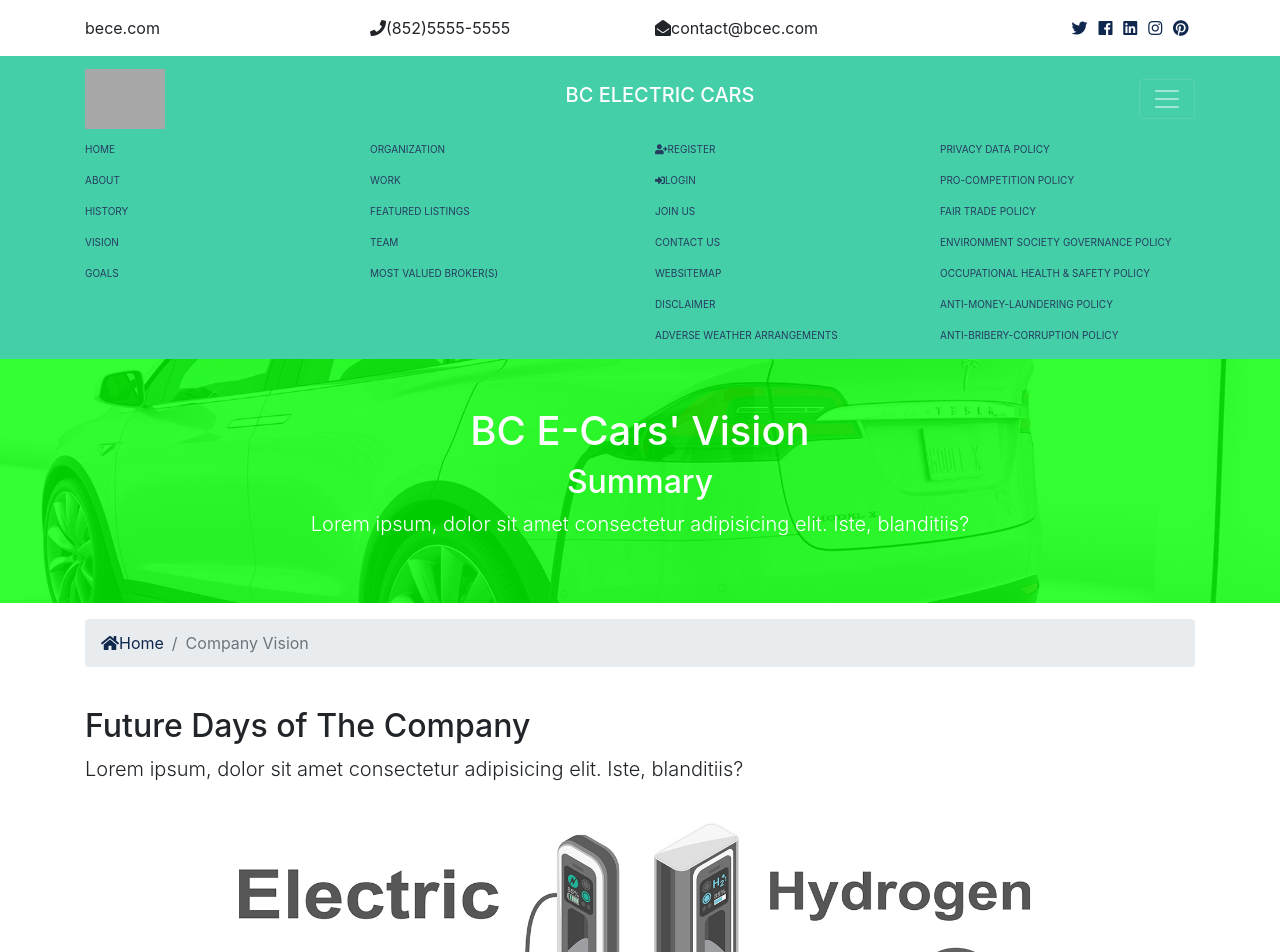
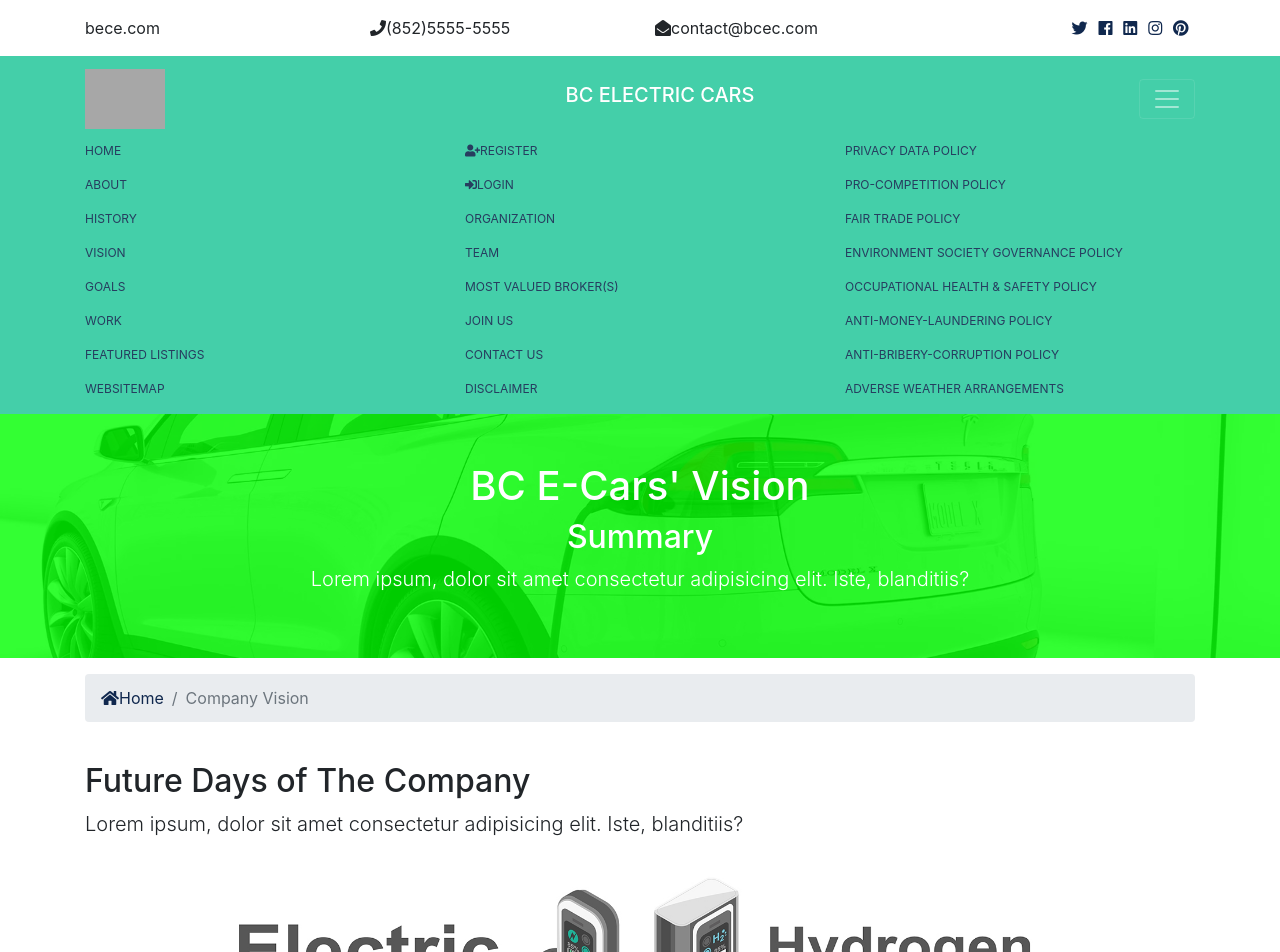
Before and after one commit to frankmok/PRJT, a Django app: page /vision in a window 1280 px wide, after a click that opens the changed part. Shown: the top 952 px of the page. Run offline with Django 4.2, Linux system fonts and the light colour scheme; some libraries are stand-ins or nearby versions; grey boxes are pictures that could not be loaded.

```diff
--- a/templates/pages/index.html
+++ b/templates/pages/index.html
@@ -180,7 +180,7 @@
         <div class="row text-center">
           <div class="col-md-4">
             <hr />
-            <h3>Consulting Services</h3>
+            <h2>Insurance & Consult</h2>
             <p>
               Lorem ipsum dolor sit amet consectetur adipisicing elit. Incidunt,
               debitis nam! Repudiandae, provident iste consequatur hic
@@ -189,7 +189,7 @@
           </div>
           <div class="col-md-4">
             <hr />
-            <h3>Maintenance Services</h3>
+            <h2>Maintenance & Repair</h2>
             <p>
               Lorem ipsum dolor sit amet consectetur adipisicing elit. Incidunt,
               debitis nam! Repudiandae, provident iste consequatur hic
@@ -198,7 +198,7 @@
           </div>
           <div class="col-md-4">
             <hr />
-            <h3>Renting & Selling</h3>
+            <h2>Renting & Selling</h2>
             <p>
               Lorem ipsum dolor sit amet consectetur adipisicing elit. Incidunt,
               debitis nam! Repudiandae, provident iste consequatur hic
--- a/templates/pages/vision.html
+++ b/templates/pages/vision.html
@@ -54,6 +54,24 @@
           harum perferendis laborum molestias quia.
         </p>
         <br />
+        <h2>Research of The Company</h2>
+        <p class="lead">
+          Lorem ipsum, dolor sit amet consectetur adipisicing elit. Iste, blanditiis?
+        </p>
+        <img src={% static "img/research.jpg" %} alt="" />
+        <p class="mt-4">
+          Lorem ipsum dolor sit amet consectetur adipisicing elit.
+          Perspiciatis esse officia repudiandae ad saepe ex, amet neque quod
+          accusamus rem quia magnam magni dolorum facilis ullam minima
+          perferendis? Exercitationem at quaerat commodi id libero eveniet
+          harum perferendis laborum molestias quia.
+          Lorem ipsum dolor sit amet consectetur adipisicing elit.
+          Perspiciatis esse officia repudiandae ad saepe ex, amet neque quod
+          accusamus rem quia magnam magni dolorum facilis ullam minima
+          perferendis? Exercitationem at quaerat commodi id libero eveniet
+          harum perferendis laborum molestias quia.
+        </p>
+        <br />
         <h2>Development of The Company</h2>
         <p class="lead">
           Lorem ipsum, dolor sit amet consectetur adipisicing elit. Iste, blanditiis?
--- a/templates/partials/_navbar.html
+++ b/templates/partials/_navbar.html
@@ -15,7 +15,7 @@
       </button>
       <div class="collapse navbar-collapse" id="navbarNavAltMarkup">
         <div class="row">
-        <div class="col-md-3">
+        <div class="col-md-4">
         <ul class="navbar-nav">
           <li
           {% if '/' == request.path %}
@@ -23,7 +23,7 @@
           {% else %}
           class="nav-item mr-3"
           {% endif %}>
-            <a class="nav-link text-primary" style="font-size:10px;" href={% url "index" %}>Home</a>
+            <a class="nav-link text-primary" style="font-size:12px;" href={% url "index" %}>Home</a>
           </li>
           <li
           {% if 'about' in request.path %}
@@ -31,7 +31,7 @@
           {% else %}
           class="nav-item mr-3"
           {% endif %}>
-            <a class="nav-link text-primary" style="font-size:10px;" href={% url "about" %}>About</a>
+            <a class="nav-link text-primary" style="font-size:12px;" href={% url "about" %}>About</a>
           </li>
           <li
           {% if 'history' in request.path %}
@@ -39,7 +39,7 @@
           {% else %}
           class="nav-item mr-3"
           {% endif %}>
-            <a class="nav-link text-primary" style="font-size:10px;" href={% url "history" %}>History</a>
+            <a class="nav-link text-primary" style="font-size:12px;" href={% url "history" %}>History</a>
           </li>
           <li
           {% if 'vision' in request.path %}
@@ -47,7 +47,7 @@
           {% else %}
           class="nav-item mr-3"
           {% endif %}>
-            <a class="nav-link text-primary" style="font-size:10px;" href={% url "vision" %}>Vision</a>
+            <a class="nav-link text-primary" style="font-size:12px;" href={% url "vision" %}>Vision</a>
           </li>
           <li
           {% if 'goals' in request.path %}
@@ -55,19 +55,7 @@
           {% else %}
           class="nav-item mr-3"
           {% endif %}>
-            <a class="nav-link text-primary" style="font-size:10px;" href={% url "goals" %}>Goals</a>
-          </li>
-        </ul>
-        </div>
-        <div class="col-md-3">
-        <ul class="navbar-nav">
-          <li
-          {% if 'organization' in request.path %}
-          class="nav-item active mr-3"
-          {% else %}
-          class="nav-item mr-3"
-          {% endif %}>
-            <a class="nav-link text-primary" style="font-size:10px;" href={% url "organization" %}>Organization</a>
+            <a class="nav-link text-primary" style="font-size:12px;" href={% url "goals" %}>Goals</a>
           </li>
           <li
           {% if 'work' in request.path %}
@@ -75,7 +63,7 @@
           {% else %}
           class="nav-item mr-3"
           {% endif %}>
-            <a class="nav-link text-primary" style="font-size:10px;" href={% url "work" %}>Work</a>
+            <a class="nav-link text-primary" style="font-size:12px;" href={% url "work" %}>Work</a>
           </li>
           <li
           {% if 'listings' in request.path %}
@@ -83,27 +71,19 @@
           {% else %}
           class="nav-item mr-3"
           {% endif %}>
-            <a class="nav-link text-primary" style="font-size:10px;" href={% url "listings" %}>Featured Listings</a>
+            <a class="nav-link text-primary" style="font-size:12px;" href={% url "listings" %}>Featured Listings</a>
           </li>
           <li
-          {% if 'team' in request.path %}
+          {% if 'sitemap' in request.path %}
           class="nav-item active mr-3"
           {% else %}
           class="nav-item mr-3"
           {% endif %}>
-            <a class="nav-link text-primary" style="font-size:10px;" href={% url "team" %}>Team</a>
-          </li>
-          <li
-          {% if 'mvb' in request.path %}
-          class="nav-item active mr-3"
-          {% else %}
-          class="nav-item mr-3"
-          {% endif %}>
-            <a class="nav-link text-primary" style="font-size:10px;" href={% url "mvb" %}>Most Valued Broker(s)</a>
+            <a class="nav-link text-primary" style="font-size:12px;" href={% url "sitemap" %}>Websitemap</a>
           </li>
         </ul>
         </div>
-        <div class="col-md-3">
+        <div class="col-md-4">
         <ul class="navbar-nav ml-auto">
         <!-- if login then show dashboard and logout link -->
         {% if user.is_authenticated %}
@@ -114,11 +94,11 @@
           {% else %}
           class="nav-item mr-3"
           {% endif %}>
-            <a class="nav-link text-primary" style="font-size:10px;" href={% url "dashboard" %}>Welcome {{user.username}} (dashboard)</a>
+            <a class="nav-link text-primary" style="font-size:12px;" href={% url "dashboard" %}>Welcome {{user.username}} (dashboard)</a>
           </li>
           <!-- logout link -->
           <li class="nav-item mr-3">
-            <a href="javascript: {document.getElementById('logout').submit()}" class="nav-link text-primary" style="font-size:10px;">
+            <a href="javascript: {document.getElementById('logout').submit()}" class="nav-link text-primary" style="font-size:12px;">
               <i class="fas fa-sign-out-alt"></i>Logout</a>
             <form action="{% url 'logout' %}" method="POST" id="logout">
             {% csrf_token %}
@@ -132,7 +112,7 @@
           {% else %}
           class="nav-item mr-3"
           {% endif %}>
-            <a class="nav-link text-primary" style="font-size:10px;" href={% url "register" %}>
+            <a class="nav-link text-primary" style="font-size:12px;" href={% url "register" %}>
               <i class="fas fa-user-plus"></i>Register</a>
           </li>
           <li
@@ -141,17 +121,41 @@
           {% else %}
           class="nav-item mr-3"
           {% endif %}>
-            <a class="nav-link text-primary" style="font-size:10px;" href={% url "login" %}>
+            <a class="nav-link text-primary" style="font-size:12px;" href={% url "login" %}>
               <i class="fas fa-sign-in-alt"></i>Login</a>
           </li>
         {% endif %}
+          <li
+          {% if 'organization' in request.path %}
+          class="nav-item active mr-3"
+          {% else %}
+          class="nav-item mr-3"
+          {% endif %}>
+            <a class="nav-link text-primary" style="font-size:12px;" href={% url "organization" %}>Organization</a>
+          </li>
+          <li
+          {% if 'team' in request.path %}
+          class="nav-item active mr-3"
+          {% else %}
+          class="nav-item mr-3"
+          {% endif %}>
+            <a class="nav-link text-primary" style="font-size:12px;" href={% url "team" %}>Team</a>
+          </li>
+          <li
+          {% if 'mvb' in request.path %}
+          class="nav-item active mr-3"
+          {% else %}
+          class="nav-item mr-3"
+          {% endif %}>
+            <a class="nav-link text-primary" style="font-size:12px;" href={% url "mvb" %}>Most Valued Broker(s)</a>
+          </li>
           <li
           {% if 'joinus' in request.path %}
           class="nav-item active mr-3"
           {% else %}
           class="nav-item mr-3"
           {% endif %}>
-            <a class="nav-link text-primary" style="font-size:10px;" href={% url "joinus" %}>Join Us</a>
+            <a class="nav-link text-primary" style="font-size:12px;" href={% url "joinus" %}>Join Us</a>
           </li>
           <li
           {% if 'contactus' in request.path %}
@@ -159,15 +163,7 @@
           {% else %}
           class="nav-item mr-3"
           {% endif %}>
-            <a class="nav-link text-primary" style="font-size:10px;" href={% url "contactus" %}>Contact Us</a>
-          </li>
-          <li
-          {% if 'sitemap' in request.path %}
-          class="nav-item active mr-3"
-          {% else %}
-          class="nav-item mr-3"
-          {% endif %}>
-            <a class="nav-link text-primary" style="font-size:10px;" href={% url "sitemap" %}>Websitemap</a>
+            <a class="nav-link text-primary" style="font-size:12px;" href={% url "contactus" %}>Contact Us</a>
           </li>
           <li
           {% if 'disclaimer' in request.path %}
@@ -175,7 +171,67 @@
           {% else %}
           class="nav-item mr-3"
           {% endif %}>
-            <a class="nav-link text-primary" style="font-size:10px;" href={% url "disclaimer" %}>Disclaimer</a>
+            <a class="nav-link text-primary" style="font-size:12px;" href={% url "disclaimer" %}>Disclaimer</a>
+          </li>
+        </ul>
+        </div>
+        <div class="col-md-4">
+        <ul class="navbar-nav">
+          <li
+          {% if 'pdpolicy' in request.path %}
+          class="nav-item active mr-3"
+          {% else %}
+          class="nav-item mr-3"
+          {% endif %}>
+            <a class="nav-link text-primary" style="font-size:12px;" href={% url "pdpolicy" %}>Privacy Data Policy</a>
+          </li>
+          <li
+          {% if 'pcpolicy' in request.path %}
+          class="nav-item active mr-3"
+          {% else %}
+          class="nav-item mr-3"
+          {% endif %}>
+            <a class="nav-link text-primary" style="font-size:12px;" href={% url "pcpolicy" %}>Pro-Competition Policy</a>
+          </li>
+          <li
+          {% if 'ftpolicy' in request.path %}
+          class="nav-item active mr-3"
+          {% else %}
+          class="nav-item mr-3"
+          {% endif %}>
+            <a class="nav-link text-primary" style="font-size:12px;" href={% url "ftpolicy" %}>Fair Trade Policy</a>
+          </li>
+          <li
+          {% if 'esgpolicy' in request.path %}
+          class="nav-item active mr-3"
+          {% else %}
+          class="nav-item mr-3"
+          {% endif %}>
+            <a class="nav-link text-primary" style="font-size:12px;" href={% url "esgpolicy" %}>Environment Society Governance Policy</a>
+          </li>
+          <li
+          {% if 'ohspolicy' in request.path %}
+          class="nav-item active mr-3"
+          {% else %}
+          class="nav-item mr-3"
+          {% endif %}>
+            <a class="nav-link text-primary" style="font-size:12px;" href={% url "ohspolicy" %}>Occupational Health & Safety Policy</a>
+          </li>
+          <li
+          {% if 'amlpolicy' in request.path %}
+          class="nav-item active mr-3"
+          {% else %}
+          class="nav-item mr-3"
+          {% endif %}>
+            <a class="nav-link text-primary" style="font-size:12px;" href={% url "amlpolicy" %}>Anti-Money-Laundering Policy</a>
+          </li>
+          <li
+          {% if 'abcpolicy' in request.path %}
+          class="nav-item active mr-3"
+          {% else %}
+          class="nav-item mr-3"
+          {% endif %}>
+            <a class="nav-link text-primary" style="font-size:12px;" href={% url "abcpolicy" %}>Anti-Bribery-Corruption Policy</a>
           </li>
           <li
           {% if 'awarrange' in request.path %}
@@ -183,67 +239,7 @@
           {% else %}
           class="nav-item mr-3"
           {% endif %}>
-            <a class="nav-link text-primary" style="font-size:10px;" href={% url "awarrange" %}>Adverse Weather Arrangements</a>
-          </li>
-        </ul>
-        </div>
-        <div class="col-md-3">
-        <ul class="navbar-nav">
-          <li
-          {% if 'pdpolicy' in request.path %}
-          class="nav-item active mr-3"
-          {% else %}
-          class="nav-item mr-3"
-          {% endif %}>
-            <a class="nav-link text-primary" style="font-size:10px;" href={% url "pdpolicy" %}>Privacy Data Policy</a>
-          </li>
-          <li
-          {% if 'pcpolicy' in request.path %}
-          class="nav-item active mr-3"
-          {% else %}
-          class="nav-item mr-3"
-          {% endif %}>
-            <a class="nav-link text-primary" style="font-size:10px;" href={% url "pcpolicy" %}>Pro-Competition Policy</a>
-          </li>
-          <li
-          {% if 'ftpolicy' in request.path %}
-          class="nav-item active mr-3"
-          {% else %}
-          class="nav-item mr-3"
-          {% endif %}>
-            <a class="nav-link text-primary" style="font-size:10px;" href={% url "ftpolicy" %}>Fair Trade Policy</a>
-          </li>
-          <li
-          {% if 'esgpolicy' in request.path %}
-          class="nav-item active mr-3"
-          {% else %}
-          class="nav-item mr-3"
-          {% endif %}>
-            <a class="nav-link text-primary" style="font-size:10px;" href={% url "esgpolicy" %}>Environment Society Governance Policy</a>
-          </li>
-          <li
-          {% if 'ohspolicy' in request.path %}
-          class="nav-item active mr-3"
-          {% else %}
-          class="nav-item mr-3"
-          {% endif %}>
-            <a class="nav-link text-primary" style="font-size:10px;" href={% url "ohspolicy" %}>Occupational Health & Safety Policy</a>
-          </li>
-          <li
-          {% if 'amlpolicy' in request.path %}
-          class="nav-item active mr-3"
-          {% else %}
-          class="nav-item mr-3"
-          {% endif %}>
-            <a class="nav-link text-primary" style="font-size:10px;" href={% url "amlpolicy" %}>Anti-Money-Laundering Policy</a>
-          </li>
-          <li
-          {% if 'abcpolicy' in request.path %}
-          class="nav-item active mr-3"
-          {% else %}
-          class="nav-item mr-3"
-          {% endif %}>
-            <a class="nav-link text-primary" style="font-size:10px;" href={% url "abcpolicy" %}>Anti-Bribery-Corruption Policy</a>
+            <a class="nav-link text-primary" style="font-size:12px;" href={% url "awarrange" %}>Adverse Weather Arrangements</a>
           </li>
         </ul>
         </div>
```
Also changed, not shown: bcec/static/img/research.jpg (added), static/img/research.jpg (added).
